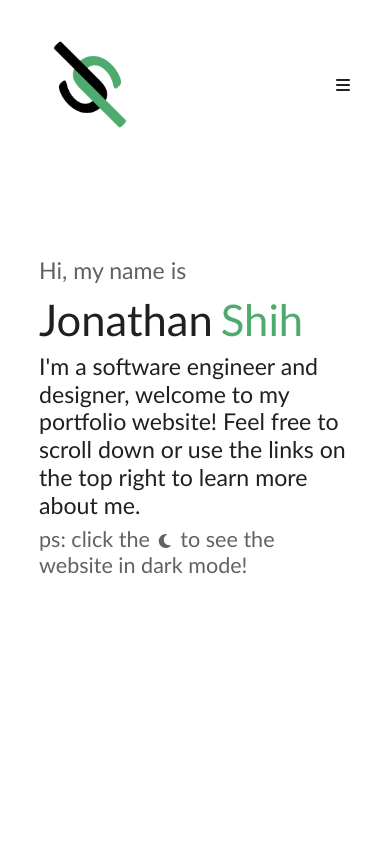
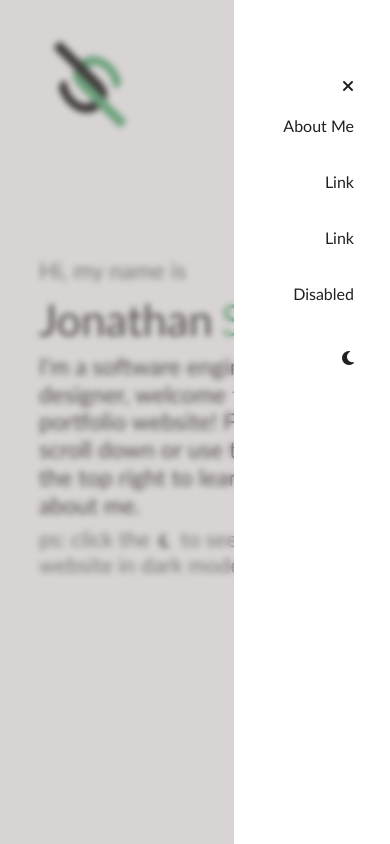
Before and after one commit to jonathan-shih/portfolio, a React (Create React App) app: page / in a window 390 px wide. Shown: the top 844 px of the page. Built offline with nearby package versions, Linux system fonts and the light colour scheme.

Commit message:
small nav bar functionality

```diff
--- a/src/App.css
+++ b/src/App.css
@@ -18,21 +18,21 @@
   color: #4eab6d;
 }
 
-.dark-mode {
+.dark-mode, .dark-mode .small-nav {
   background-color: #121212;
   color: white;
   transition-timing-function: ease-in;
   transition: 0.25s;
 }
 
-.light-mode {
+.light-mode, .light-mode .small-nav {
   background-color: #fff;
   color: #231f20;
   transition-timing-function: ease-in;
   transition: 0.25s;
 }
 
-.light-mode .toggleMode{
+.light-mode .toggleMode {
   background-color: #e9e9ea;
 }
 
@@ -180,3 +180,53 @@
 .dark-mode .topbar .transparent {
   background-color:#12121266;
 }
+
+.small-nav{
+  position:fixed;
+  height: 100vh;
+  width: 40%;
+  z-index: 3;
+  right: 0px;
+  display:flex;
+  text-align:end;
+  transition-timing-function: ease-in;
+  transition: 0.25s;
+}
+
+
+.small-nav-transparent {
+  position:fixed;
+  width: 100vw;
+  height:100vh;
+  backdrop-filter:blur(3px);
+  z-index: 2;
+
+}
+.light-mode .small-nav-transparent {
+  background-color:#9e959566;
+}
+.dark-mode .small-nav-transparent{
+  background-color:#9e959566;
+}
+
+.small-nav ul {
+  list-style-type: none;
+}
+
+.small-nav .small-nav-wrapper {
+  margin-top:74px;
+  margin-right: 36px;
+}
+
+.small-nav-wrapper li {
+  padding-top: 1em;
+  padding-bottom: 1em;
+}
+
+.small-nav--hidden {
+  transform: translateX(300px);
+}
+
+.small-nav-transparent--hidden {
+  transform: translateX(100vw);
+}
--- a/src/App.js
+++ b/src/App.js
@@ -16,13 +16,9 @@ function App() {
   return (
     <div className={darkMode ? "dark-mode" : "light-mode"}>
       <div className="App">
-        <NavigationTopbar
-          darkMode={darkMode}
-          setDarkMode={setDarkMode}
-          ref={abtMe}
-        />
+        <NavigationTopbar darkMode={darkMode} setDarkMode={setDarkMode} />
         <Intro darkMode={darkMode} setDarkMode={setDarkMode} />
-        <AboutMe ref={abtMe} darkMode={darkMode} setDarkMode={setDarkMode} />
+        <AboutMe darkMode={darkMode} setDarkMode={setDarkMode} />
         <BrowserRouter>
           <div className="mainBod"></div>
         </BrowserRouter>
--- a/src/components/navbar.js
+++ b/src/components/navbar.js
@@ -25,13 +25,25 @@ const NavigationTopbar = ({ darkMode, setDarkMode }) => {
     } else if (lastScroll < currentScroll && currentScroll - lastScroll > 10) {
       nav.classList.add("nav-bar--hidden");
       transparent.classList.add("transparent--hidden");
-      console.log(window.pageYOffset);
     } else if (lastScroll > currentScroll && lastScroll - currentScroll > 5) {
       nav.classList.remove("nav-bar--hidden");
       transparent.classList.remove("transparent--hidden");
     }
 
     setLastScroll(currentScroll);
+  };
+
+  const smallNav = document.querySelector(".small-nav");
+  const smallNavTransparent = document.querySelector(".small-nav-transparent");
+  const showSmallNav = () => {
+    smallNav.classList.remove("small-nav--hidden");
+    smallNavTransparent.classList.remove("small-nav-transparent--hidden");
+  };
+
+  const hideSmallNav = () => {
+    smallNav.classList.add("small-nav--hidden");
+    smallNavTransparent.classList.add("small-nav-transparent--hidden");
+    console.log("hide");
   };
 
   return (
@@ -46,7 +58,11 @@ const NavigationTopbar = ({ darkMode, setDarkMode }) => {
             onClick={() => Scroll.animateScroll.scrollToTop({ duration: 100 })}
           />
         </div>
-        <i class="fa-solid fa-bars d-md-none"></i>
+        <i
+          type="button"
+          className="fa-solid fa-bars d-md-none"
+          onClick={() => showSmallNav()}
+        ></i>
         <ul className="nav d-none d-md-flex">
           <li className="nav-item">
             <Link
@@ -87,6 +103,53 @@ const NavigationTopbar = ({ darkMode, setDarkMode }) => {
           </li>
         </ul>
       </div>
+      <div className="small-nav d-md-none flex-column align-items-end">
+        <div className="small-nav-wrapper">
+          <ul>
+            <i
+              type="button"
+              className="fa-solid fa-xmark"
+              onClick={() => hideSmallNav()}
+            ></i>
+            <li className="nav-item">
+              <Link
+                to="aboutme-end"
+                spy={true}
+                smooth={true}
+                duration={100}
+                className="nav-link"
+              >
+                About Me
+              </Link>
+            </li>
+            <li className="nav-item">
+              <a className="nav-link" href="#">
+                Link
+              </a>
+            </li>
+            <li className="nav-item">
+              <a className="nav-link" href="#">
+                Link
+              </a>
+            </li>
+            <li className="nav-item">
+              <a className="nav-link disabled">Disabled</a>
+            </li>
+            <li className="nav-item">
+              <i
+                type="button"
+                className={
+                  darkMode
+                    ? "fa-solid fa-sun mode-switch"
+                    : "fa-solid fa-moon mode-switch"
+                }
+                onClick={() => setDarkMode(!darkMode)}
+              ></i>
+            </li>
+          </ul>
+        </div>
+      </div>
+      <div className="small-nav-transparent d-md-none"></div>
     </div>
   );
 };
```
